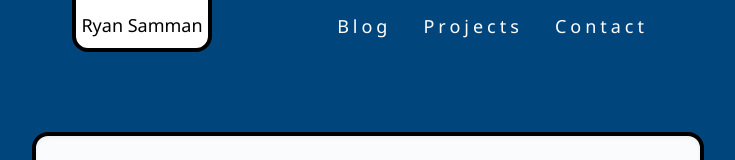
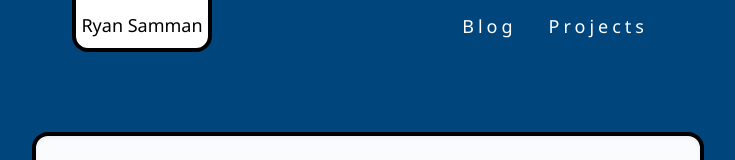
Before and after one commit to RyanSamman/Ryan-S-Blog, a Gatsby site: page / in a window 1280 px wide. Shown: the top 160 px of the page, without its empty margins (272-1007 px from the left). Built offline with nearby package versions, Linux system fonts and the light colour scheme; Gatsby itself is replaced by a stand-in of ours.

Commit message:
Remove Contact

```diff
--- a/src/components/NavBar.tsx
+++ b/src/components/NavBar.tsx
@@ -28,9 +28,9 @@ const NavBar: React.FC = () => (
 			<p className="px-2 md:px-4 navbarText">
 				<Link className="" to="https://twitter.com/Ryan_Samman_">Projects</Link>
 			</p>
-			<p className="px-2 md:px-4 navbarText">
+			{/* <p className="px-2 md:px-4 navbarText">
 				<Link className="" to="https://twitter.com/Ryan_Samman_">Contact</Link>
-			</p>
+			</p> */}
 		</div>
 	</div>
 )
```
